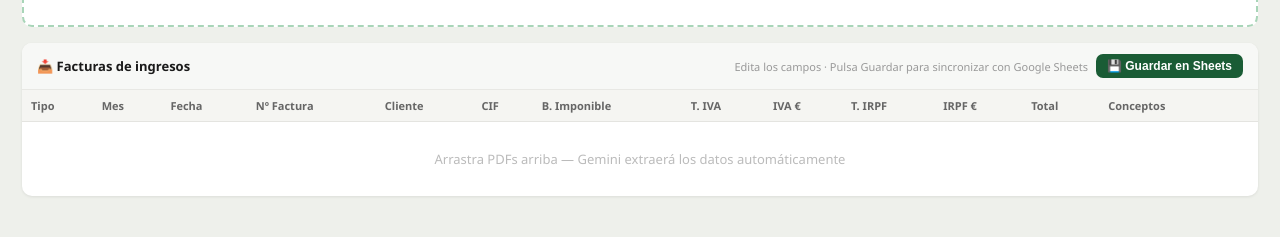
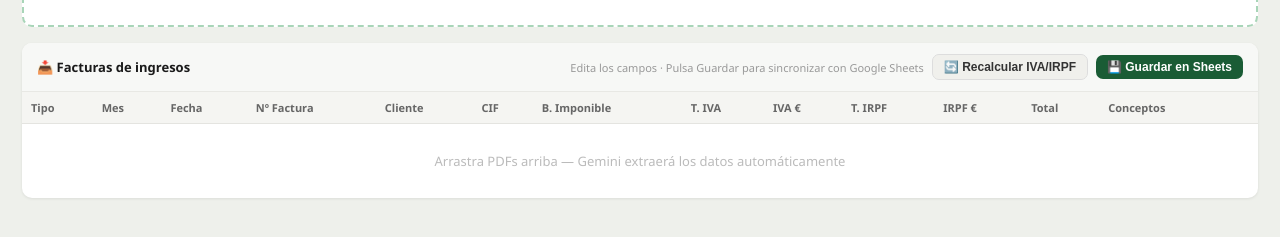
Before and after one commit to danielcalvo79-bot/contabilidad-julio, a plain HTML site: page index.html in a window 1280 px wide. Shown: the part 255-492 px from the top of the page. Drawn offline with Linux system fonts and the light colour scheme.

Commit message:
Add files via upload

```diff
--- a/index.html
+++ b/index.html
@@ -167,6 +167,7 @@ input.ed.r{text-align:right}
       <h3>📥 Facturas de ingresos</h3>
       <div style="display:flex;gap:8px;align-items:center;flex-wrap:wrap">
         <span style="font-size:11px;color:#999">Edita los campos · Pulsa Guardar para sincronizar con Google Sheets</span>
+        <button class="btn bgr bsm" onclick="recalcularTodo()" title="Recalcula IVA e IRPF de todas las facturas usando la base imponible y los porcentajes actuales">🔄 Recalcular IVA/IRPF</button>
         <button class="btn bg bsm" onclick="guardarEnSheets()">💾 Guardar en Sheets</button>
       </div>
     </div>
@@ -786,6 +787,22 @@ function rIngresos(){
     tb.appendChild(tr);
   });
 }
+function recalcularTodo(){
+  const afectadas=ING.filter(f=>anioFecha(f.fecha)===ANIO);
+  if(!afectadas.length){msg('No hay facturas cargadas para recalcular.','er');return;}
+  if(!confirm(`¿Recalcular IVA e IRPF de las ${afectadas.length} facturas del año ${ANIO}?\n\nSe calculará: IVA = Base × %IVA, IRPF = Base × %IRPF, Total = Base + IVA − IRPF.\n\nDespués pulsa Guardar en Sheets para actualizar.`))return;
+  let n=0;
+  for(const f of afectadas){
+    const ivaOld=f.iva, irpfOld=f.irpf, totOld=f.total;
+    f.iva=parseFloat((f.baseImponible*f.pctIva).toFixed(2));
+    f.irpf=parseFloat((f.baseImponible*f.pctIrpf).toFixed(2));
+    f.total=parseFloat((f.baseImponible+f.iva-f.irpf).toFixed(2));
+    if(f.iva!==ivaOld||f.irpf!==irpfOld||f.total!==totOld)n++;
+  }
+  rIngresos();
+  msg(`✓ Recalculadas ${n} facturas con cambios. Revisa y pulsa 💾 Guardar en Sheets.`,'ok');
+}
+
 function rcI(i){
   const f=ING[i];
   f.iva=parseFloat((f.baseImponible*f.pctIva).toFixed(2));
```
